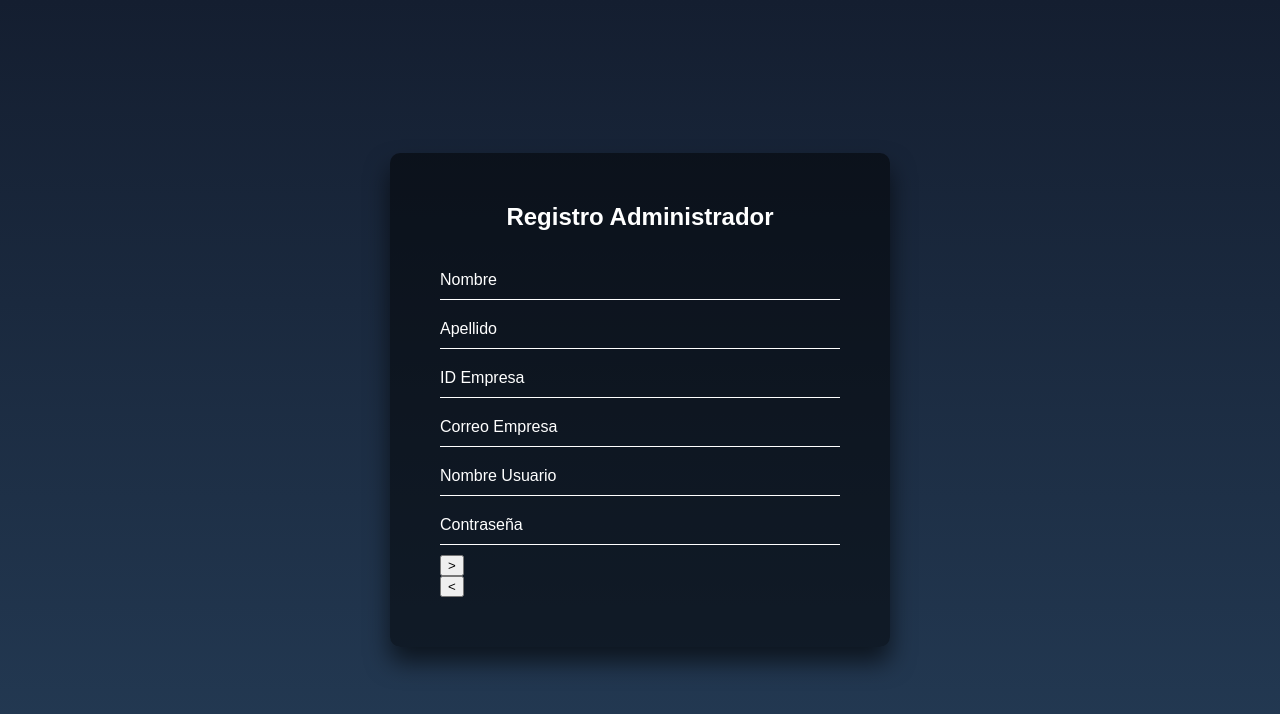
After one commit to DonJuanFederico/Konguitos_Casino, a Flask app: a page that uses flaskProject/templates/registroAdmin.html in a window 1280 px wide. The commit adds this page. Shown: the top 714 px of the page. Run offline with Flask 3, Linux system fonts and the light colour scheme.

Commit message:
Registro Admin 1.0

```diff
--- a/flaskProject/main.py
+++ b/flaskProject/main.py
@@ -1,44 +1,43 @@
 from flask import Flask, render_template, request, redirect, url_for
 from BBDD.conexionBBDD import connect, close_connection
+
 app = Flask(__name__)
 
-#@app.route('/')
-#def init():
+# @app.route('/')
+# def init():
 #    return render_template('carga.html')
 
-@app.route('/',methods=['GET','POST'])
+
+# INICIO, obtiene los datos de la tarjeta del usuario
+@app.route('/', methods=['GET', 'POST'])
 def inicio():
-    if request.method == 'GET': # GET
-            return render_template('inicio.html')
-    else: # POST datosTarjeta
-            print("Tarjeta")
-            numero4 = request.form['numero4']
-            numero8 = request.form['numero8']
-            numero12 = request.form['numero12']
-            numero16 = request.form['numero16']
-            dia = request.form['dia']
-            mes = request.form['mes']
-            cvv = request.form['cvv']
-            print("Nº Tarjeta:", numero4,numero8,numero12,numero16)
-            print("Caducidad:", dia,"/",mes)
-            print("CVV:", cvv)
-            return render_template('inicio.html')
+    if request.method == 'GET':  # GET
+        return render_template('inicio.html')
+    else:  # POST datosTarjeta
+        print("Tarjeta:")
+        numero4 = request.form['numero4']
+        numero8 = request.form['numero8']
+        numero12 = request.form['numero12']
+        numero16 = request.form['numero16']
+        dia = request.form['dia']
+        mes = request.form['mes']
+        cvv = request.form['cvv']
+        print("Nº Tarjeta:", numero4, numero8, numero12, numero16)
+        print("Caducidad:", dia, "/", mes)
+        print("CVV:", cvv)
+        return render_template('inicio.html')
 
-@app.route('/Juegos/',methods=['POST'])
-def index():
-    if request.method == 'POST':
-        nombreUsuario = request.form['nombreUsuario']
-        contraseña = request.form['contraseña']
-        print("Nombre de usuario:", nombreUsuario)
-        print("Contraseña:", contraseña)
-        return render_template('pantallaJuegos.html')
-
+# REGISTRO USUARIO, introduce datos
 @app.route('/Registro/')
 def registro():
     return render_template('registro.html')
-@app.route('/Usuario/',methods=['POST'])
+
+
+# RESIDTRO Tarjeta, introduce datos tarjeta y obtiene los datos del formulario del usuario
+@app.route('/Usuario/', methods=['POST'])
 def tarjeta():
     if request.method == 'POST':
+        print("USUARIO:")
         nombre = request.form['nombre']
         apellido = request.form['apellido']
         telefono = request.form['telefono']
@@ -55,13 +54,47 @@ def tarjeta():
         print("Contraseña:", contraseña)
         return render_template('tarjeta.html')
 
+#REGISTRO ADMINISTRADOR, introduce datos admin
+@app.route('/Registro Administrador/')
+def registroAdmin():
+    return render_template('registroAdmin.html')
+
+#Interfaz ADMIN, obtiene datos de nuevo registro admin o de inicio de sesion admin
+@app.route('/Administrador/', methods=['POST'])
+def admin():
+    if request.method == 'POST':
+        print("ADMIN:")
+        nombre = request.form['nombre']
+        apellido = request.form['apellido']
+        idEmpresa = request.form['idEmpresa']
+        correoEmpresa = request.form['correoEmpresa']
+        contraseña = request.form['contraseña']
+        print("Nombre:", nombre)
+        print("Apellido:", apellido)
+        print("ID Empresa:", idEmpresa)
+        print("Correo Empresa:", correoEmpresa)
+        print("Contraseña:", contraseña)
+        return render_template('admin.html')
+
+
+@app.route('/Juegos/', methods=['POST'])
+def index():
+    if request.method == 'POST':
+        nombreUsuario = request.form['nombreUsuario']
+        contraseña = request.form['contraseña']
+        print("Nombre de usuario:", nombreUsuario)
+        print("Contraseña:", contraseña)
+        return render_template('pantallaJuegos.html')
+
+
 @app.route('/Carta_mas_alta/')
 def juego_cartas():
     return open('cartaMasAlta/carta_mas_alta.html')
 
+
 @app.errorhandler(404)
 def page_not_found(error):
- return render_template("pagina_no_encontrada.html"), 404
+    return render_template("pagina_no_encontrada.html"), 404
 
 
 # metodo de comprobacion de conexion a la bbdd
@@ -83,5 +116,6 @@ def consultar_datos():
     else:
         return "No se pudo conectar a la base de datos"
 
+
 if __name__ == '__main__':
-    app.run(debug=True) # puedo modificar el puerto por defecto
+    app.run(debug=True)  # puedo modificar el puerto por defecto
--- a/flaskProject/templates/inicio.html
+++ b/flaskProject/templates/inicio.html
@@ -23,6 +23,9 @@
         <form method="GET" action="/Registro/">
             <button type="submit" class = "registro">REGISTRO</button>
         </form>
+        <form method="GET" action="/Registro Administrador/">
+            <button type="submit" class = "registro">ADMIN</button>
+        </form>
     </div>
 </body>
 </html>
--- /dev/null
+++ b/flaskProject/templates/registroAdmin.html
@@ -0,0 +1,44 @@
+<!DOCTYPE html>
+<html lang="es">
+<head>
+    <meta charset="UTF-8">
+    <meta name="viewport" content="width=device-width, initial-scale=1.0">
+    <title>Registro Admin</title>
+    <link rel="stylesheet" href="../static/css/inicio.css">
+</head>
+<body>
+    <div class="login-box">
+      <h2>Registro Administrador</h2>
+        <form method="POST" action="/Administrador/">
+            <div class="user-box">
+              <input type="text" name="nombre" required="">
+              <label>Nombre</label>
+            </div>
+            <div class="user-box">
+              <input type="text" name="apellido" required="">
+              <label>Apellido</label>
+            </div>
+            <div class="user-box">
+              <input type="text" name="idEmpresa" required="">
+              <label>ID Empresa</label>
+            </div>
+            <div class="user-box">
+              <input type="text" name="correoEmpresa" required="">
+              <label>Correo Empresa</label>
+            </div>
+            <div class="user-box">
+              <input type="text" name="nombreUsuario" required="">
+              <label>Nombre Usuario</label>
+            </div>
+            <div class="user-box">
+              <input type="password" name="contraseña" required="">
+              <label>Contraseña</label>
+            </div>
+                <button type="submit" class="button-right">&gt;</button>
+        </form>
+        <form method="GET" action="/">
+            <button type="submit" class="button-left">&lt;</button>
+        </form>
+    </div>
+</body>
+</html>
```
Also changed, not shown: flaskProject/static/css/admin.css (added, +60 -0 lines), flaskProject/templates/admin.html (added, +40 -0 lines).
